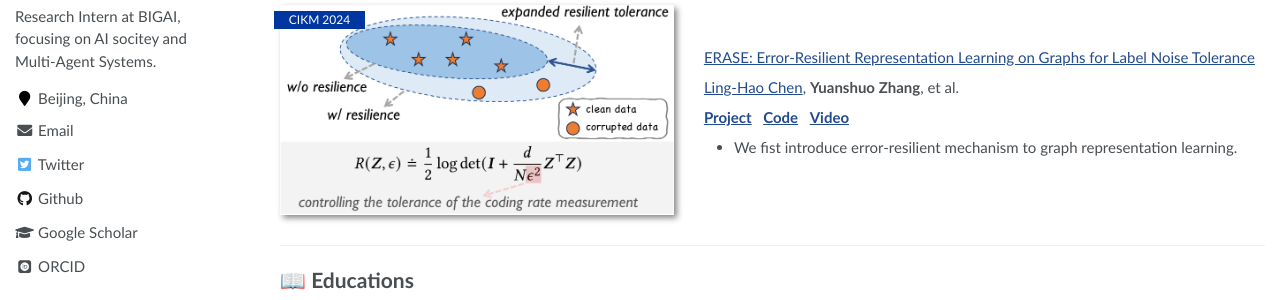
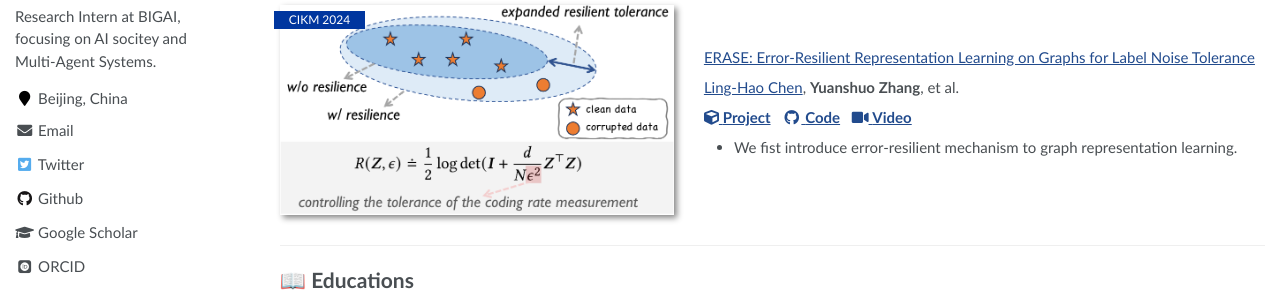
Before and after one commit to youngsoul0731/youngsoul0731.github.io, a Jekyll site: the page built from _pages/about.md, in a window 1280 px wide. Shown: the part 350-650 px from the top of the page. Built offline with Jekyll 4.4.1, drawn with Linux system fonts in a browser that asks for light colours; some web fonts are replaced.

Commit message:
Update about.md

```diff
--- a/_pages/about.md
+++ b/_pages/about.md
@@ -32,7 +32,7 @@ I am an undergraduate student at [Xidian University](https://www.xidian.edu.cn/)
 
 [Ling-Hao Chen](https://lhchen.top/), **Yuanshuo Zhang**, et al.
 
-[**Project**](hhttps://eraseai.github.io/ERASE-page/) &nbsp; [**Code**](https://github.com/eraseai/erase) &nbsp; [**Video**](https://www.youtube.com/watch?v=w5HwGb8bElA)
+[<i class="fa fa-solid fa-cube" aria-hidden="true"></i> **Project**](hhttps://eraseai.github.io/ERASE-page/) &nbsp; [<i class="fab fa-fw fa-github" aria-hidden="true"></i> **Code**](https://github.com/eraseai/erase) &nbsp; [<i class="fa fa-solid fa-video" aria-hidden="true"></i> **Video**](https://www.youtube.com/watch?v=w5HwGb8bElA)
 - We fist introduce error-resilient mechanism to graph representation learning.
 </div>
 </div>
@@ -56,3 +56,13 @@ I am an undergraduate student at [Xidian University](https://www.xidian.edu.cn/)
 # 👍 Friends
 - [Ling-Hao Chen](https://lhchen.top/), Ph.D. student at [Tsinghua University](https://www.tsinghua.edu.cn/), focussing on Character Animation, Digital Generation, Embodied Intelligence, and Machine Learnin.
 - [Xijun Wang](https://kopper-xdu.github.io/), undergraduate student at [Xidian University](https://www.xidian.edu.cn/), focussing on Computer Vison and Generative Models.
+
+
+
+
+<!--
+<head>
+    <script defer src="https://use.fontawesome.com/releases/v6.0.13/js/all.js"></script>
+    <script defer src="https://use.fontawesome.com/releases/v6.0.13/js/v4-shims.js"></script>
+</head>
+<link rel="stylesheet" href="https://use.fontawesome.com/releases/v6.0.13/css/all.css"> -->
```
